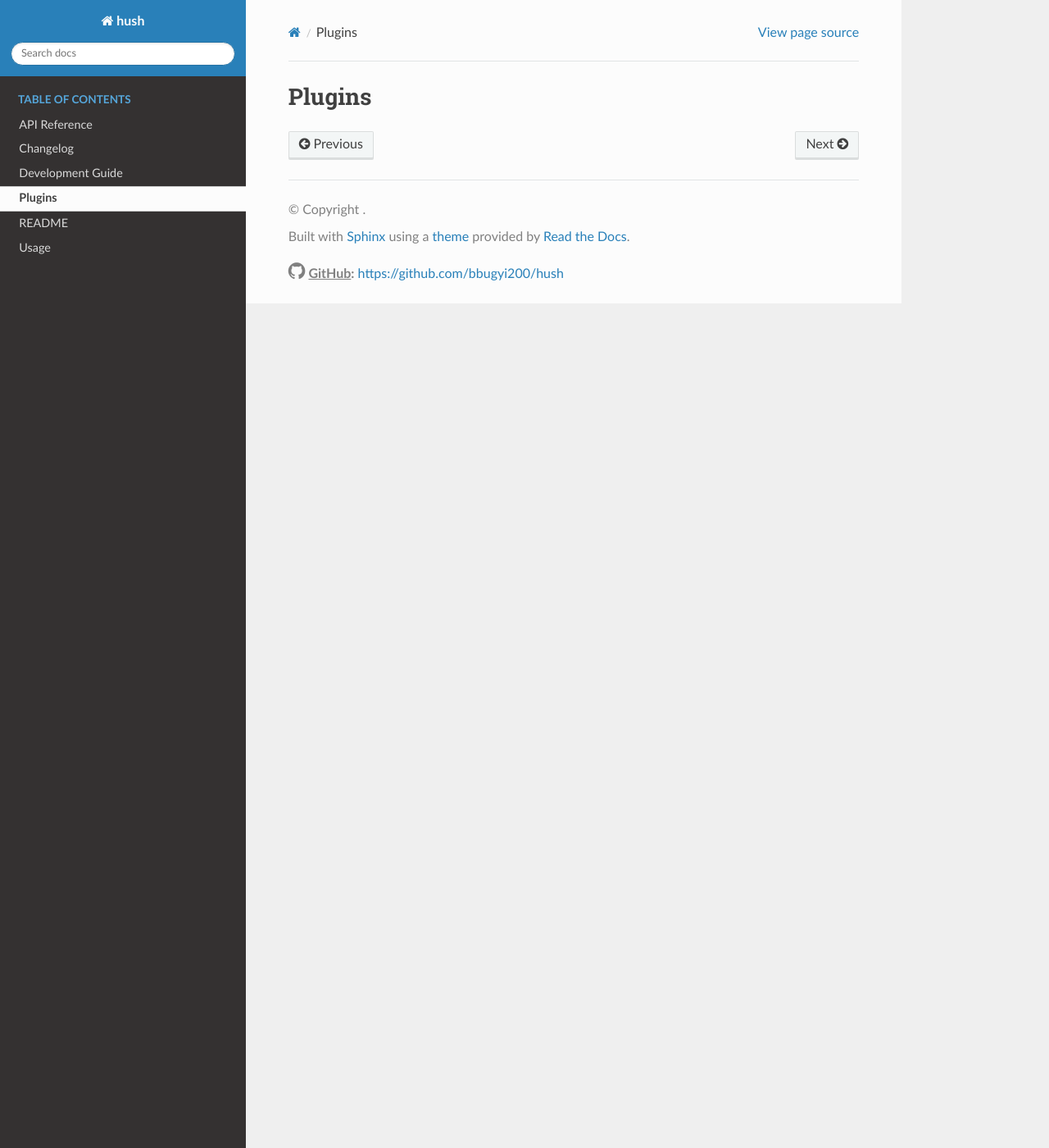
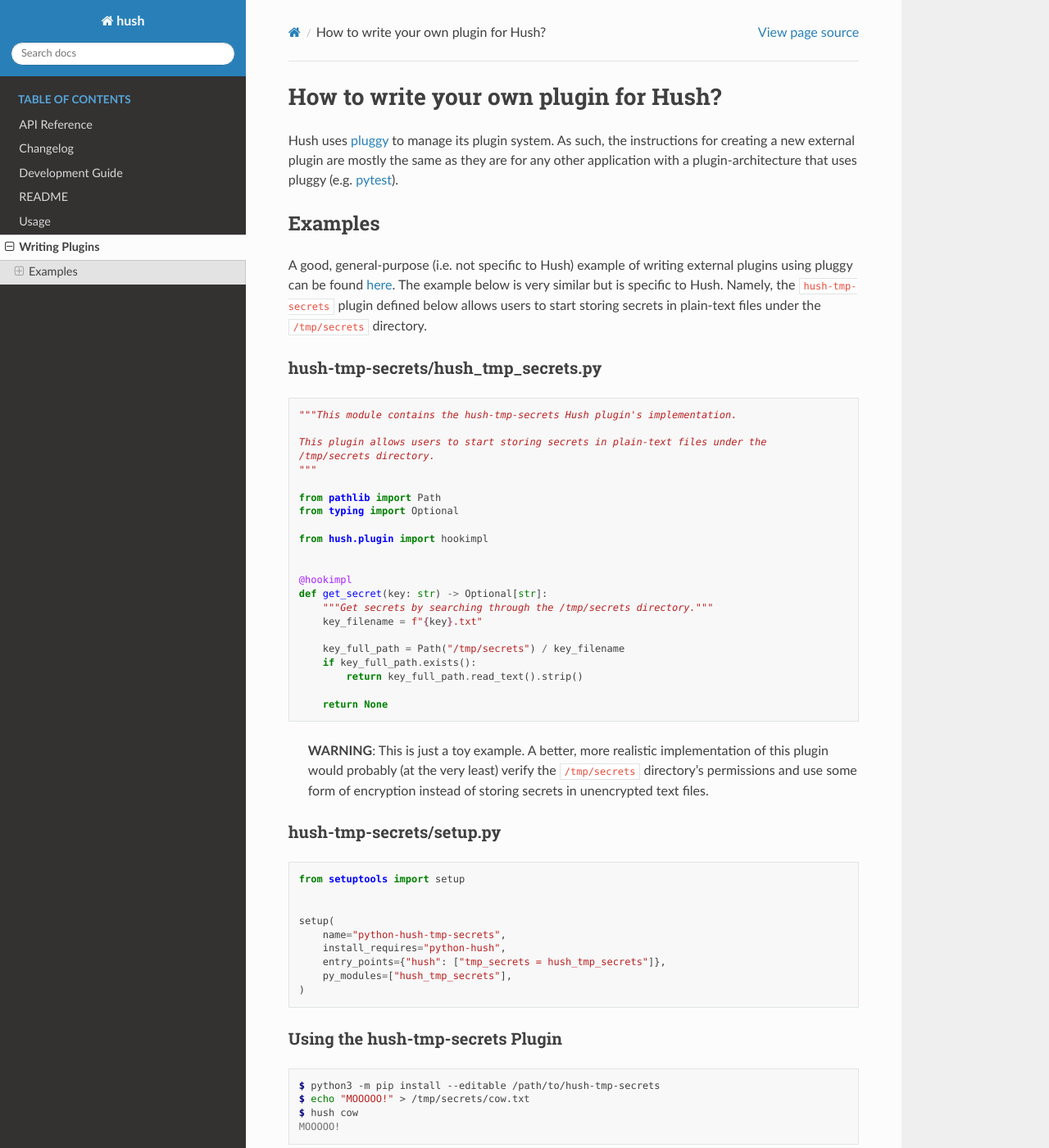
Before and after one commit to bbugyi200/hush, a Sphinx documentation site: the page built from docs/source/plugins.md, in a window 1280 px wide and 1400 px high. Shown: the whole window at 82% size. Built offline with Sphinx 7.4.7 and the Read the Docs theme 2.0.0, drawn with Linux system fonts in a browser that asks for light colours; some of the changed text lies outside the part shown.

Commit message:
Write plugins.md

````diff
--- a/docs/source/index.rst
+++ b/docs/source/index.rst
@@ -12,9 +12,9 @@ A Python library that helps manage secrets using tools specified by plugin hooks
     API Reference <modules>
     Changelog <changelog>
     Development Guide <contributing>
-    Plugins <plugins.md>
     README <readme>
     Usage <usage.md>
+    Writing Plugins <plugins.md>
 
 
 Indices and Tables
--- a/docs/source/plugins.md
+++ b/docs/source/plugins.md
@@ -1 +1,78 @@
-# Plugins
+# How to write your own plugin for Hush?
+
+Hush uses [pluggy][1] to manage its plugin system. As such, the instructions
+for creating a new external plugin are mostly the same as they are for any
+other application with a plugin-architecture that uses pluggy (e.g.
+[pytest][2]).
+
+## Examples
+
+A good, general-purpose (i.e. not specific to Hush) example of writing external
+plugins using pluggy can be found [here][3]. The example below is very similar
+but is specific to Hush. Namely, the `hush-tmp-secrets` plugin defined below
+allows users to start storing secrets in plain-text files under the
+`/tmp/secrets` directory.
+
+#### hush-tmp-secrets/hush\_tmp\_secrets.py
+
+```python
+"""This module contains the hush-tmp-secrets Hush plugin's implementation.
+
+This plugin allows users to start storing secrets in plain-text files under the
+/tmp/secrets directory.
+"""
+
+from pathlib import Path
+from typing import Optional
+
+from hush.plugin import hookimpl
+
+
+@hookimpl
+def get_secret(key: str) -> Optional[str]:
+    """Get secrets by searching through the /tmp/secrets directory."""
+    key_filename = f"{key}.txt"
+
+    key_full_path = Path("/tmp/secrets") / key_filename
+    if key_full_path.exists():
+        return key_full_path.read_text().strip()
+
+    return None
+```
+
+> **WARNING**: This is just a toy example. A better, more realistic
+> implementation of this plugin would probably (at the very least) verify the
+> `/tmp/secrets` directory's permissions and use some form of encryption
+> instead of storing secrets in unencrypted text files.
+
+#### hush-tmp-secrets/setup.py
+
+```python
+from setuptools import setup
+
+
+setup(
+    name="python-hush-tmp-secrets",
+    install_requires="python-hush",
+    entry_points={"hush": ["tmp_secrets = hush_tmp_secrets"]},
+    py_modules=["hush_tmp_secrets"],
+)
+```
+
+#### Using the hush-tmp-secrets Plugin
+
+```console
+$ python3 -m pip install --editable /path/to/hush-tmp-secrets
+$ echo "MOOOOO!" > /tmp/secrets/cow.txt
+$ hush cow
+MOOOOO!
+```
+
+> **NOTE**: See the [Usage][4] section of this documentation for more
+> information on the `hush` script, which is used in the code-block above.
+
+
+[1]: https://pluggy.readthedocs.io/en/stable/
+[2]: https://github.com/pytest-dev/pytest
+[3]: https://pluggy.readthedocs.io/en/stable/#the-plugin
+[4]: https://hush.readthedocs.io/en/latest/usage.html
````
Also changed, not shown: README.md (+1 -1 lines).
